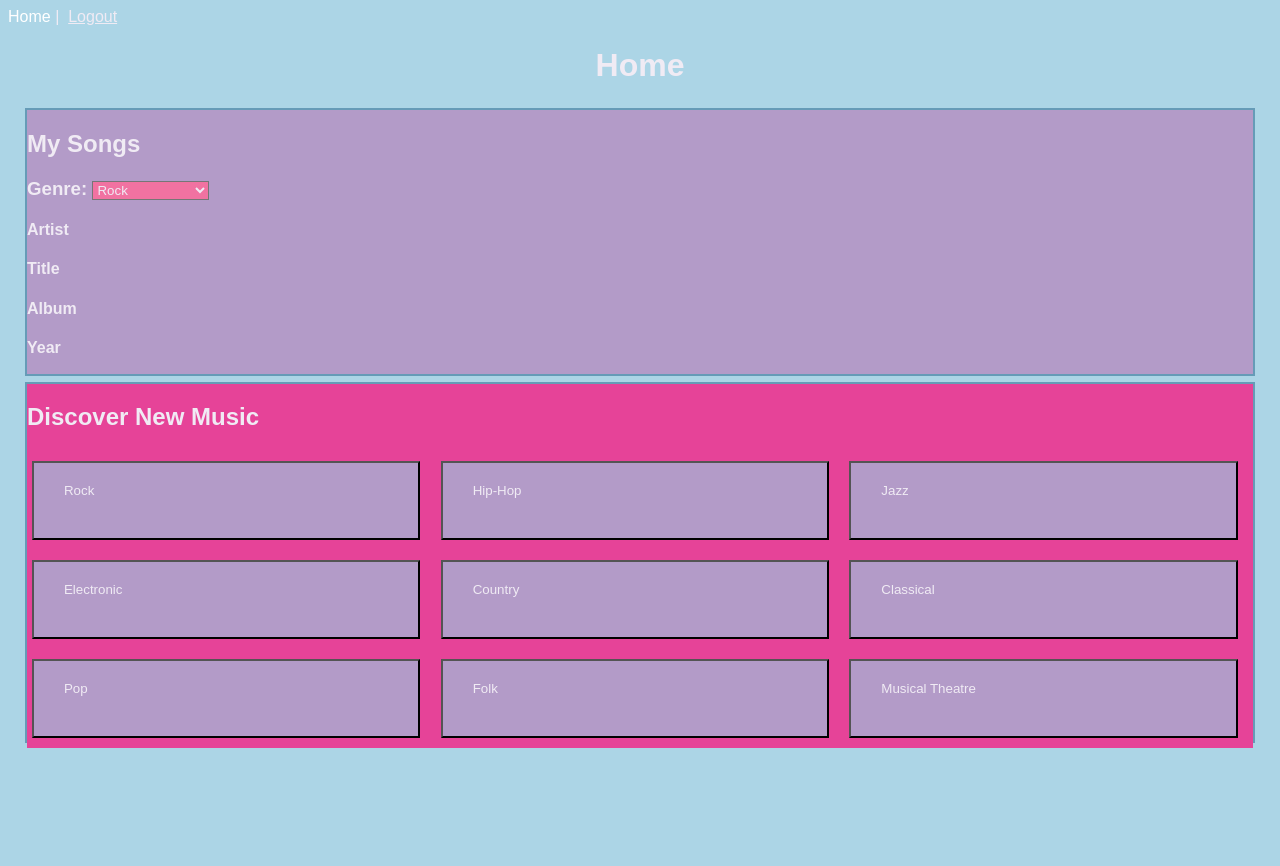
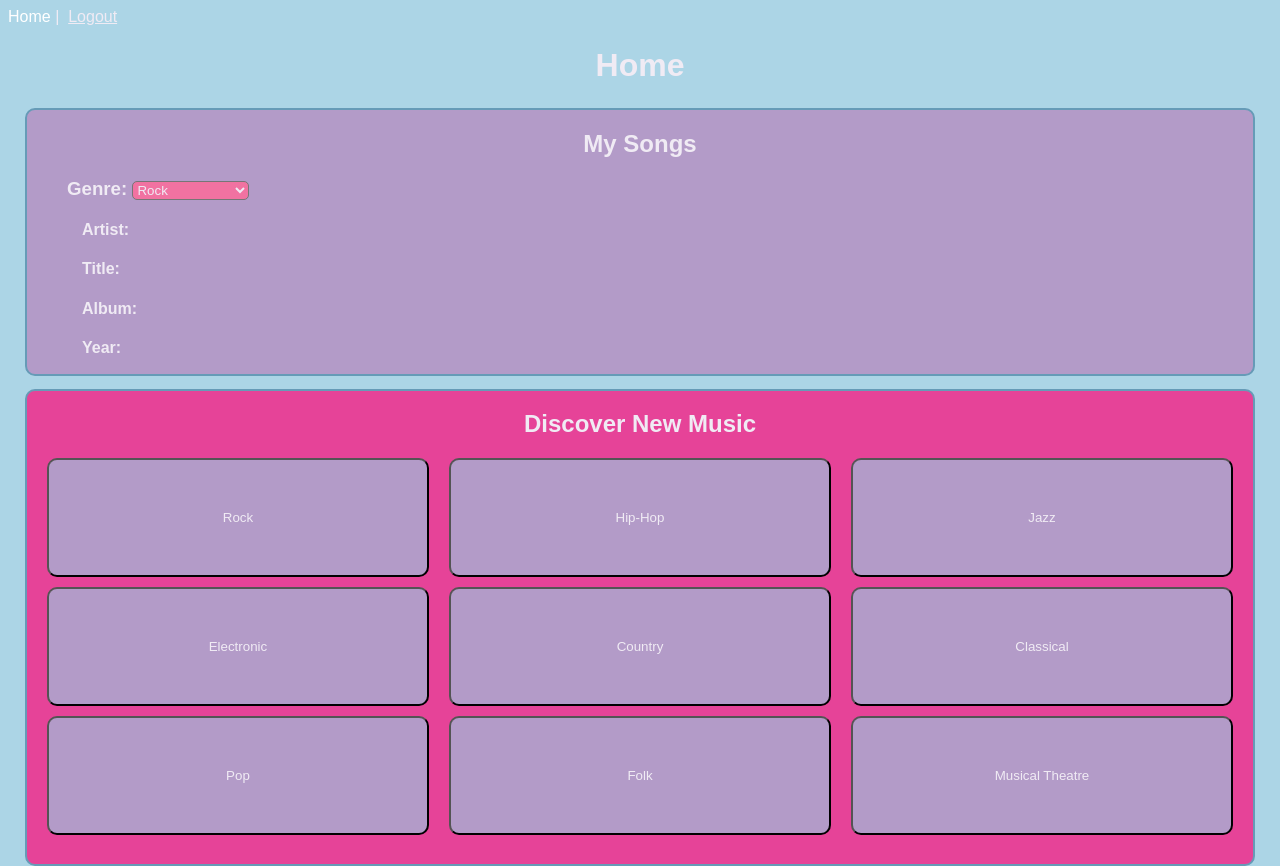
Before and after one commit to m1cheller1chardson/MusicSuggestorApp, a Vue app in the folder vue/: page / in a window 1280 px wide. Before the commit the page ends 800 px from the top, so only its background shows below. Built offline with nearby package versions, Linux system fonts and the light colour scheme; sample sign-in values are in the browser's storage.

Commit message:
CSS changes, btn txt centered

```diff
--- a/vue/src/App.vue
+++ b/vue/src/App.vue
@@ -19,12 +19,19 @@
   background-color: #e64398;
 }
 
+h2 {
+  vertical-align: center;
+  text-align: center;
+}
+
 h3 {
   background-color: #B39BC8;
+  margin-left: 40px;
 }
 
 h4 {
   background-color: #B39BC8;
+  margin-left: 55px;
 }
 
 * {
@@ -50,9 +57,25 @@ h4 {
 
 #genre-dropdown {
   background-color: #F172a1;
+  border-radius: 5px;
+}
+
+.genre-btn {
+  background-color: #B39BC8;
+  width: 95%;
+  padding: 50px 30px 50px 30px;
+  /* margin: 10px 10px; */
+  border-radius: 10px;
+  text-align: center;
+  vertical-align: middle;
+
 }
 
 /* CONTAINERS */
+#box {
+  border-radius: 10px;
+}
+
 .box1 {
   border: 2px solid #669bb7;
   background-color: #B39BC8;
@@ -66,20 +89,9 @@ h4 {
   border: 2px solid #669bb7;
   background-color: #e64398;
   color: #F0EBF4;
-  height: 97%;
+  margin-top: 25px;
+  height: 100%;
   width: 97%;
-}
-
-/* GENRE BUTTONS */
-.genre-btn {
-  display: flex;
-  justify-content: space-between;
-  background-color: #B39BC8;
-  width: 95%;
-  padding: 20px 100px 40px 30px;
-  margin: 10px 5px;
-  text-align: center;
-  vertical-align: text-top;
 }
 
 .genre-container {
@@ -87,7 +99,9 @@ h4 {
   grid-template-columns: 1fr 1fr 1fr;
   grid-template-rows: 1fr 1fr 1fr;
   background-color: #e64398;
-
+  padding: 0px 10px 0px 10px;
+  grid-row-gap: 10px;
+  justify-items: center;
 }
 
 .home {
@@ -99,4 +113,5 @@ h4 {
     "box2";
   place-items: center;
 }
+
 </style>
--- a/vue/src/views/Home.vue
+++ b/vue/src/views/Home.vue
@@ -16,10 +16,10 @@
           <option value="musical-theatre" id="genre-dropdown">Musical Theatre</option>
         </select>
       </h3>
-      <h4>Artist</h4>
-      <h4>Title</h4>
-      <h4>Album</h4>
-      <h4>Year</h4>
+      <h4>Artist:</h4>
+      <h4>Title:</h4>
+      <h4>Album:</h4>
+      <h4>Year:</h4>
     </div>
     <div class="box2" id="box" label="discover-music">
       <h2 class="discover-header">Discover New Music</h2>
```
